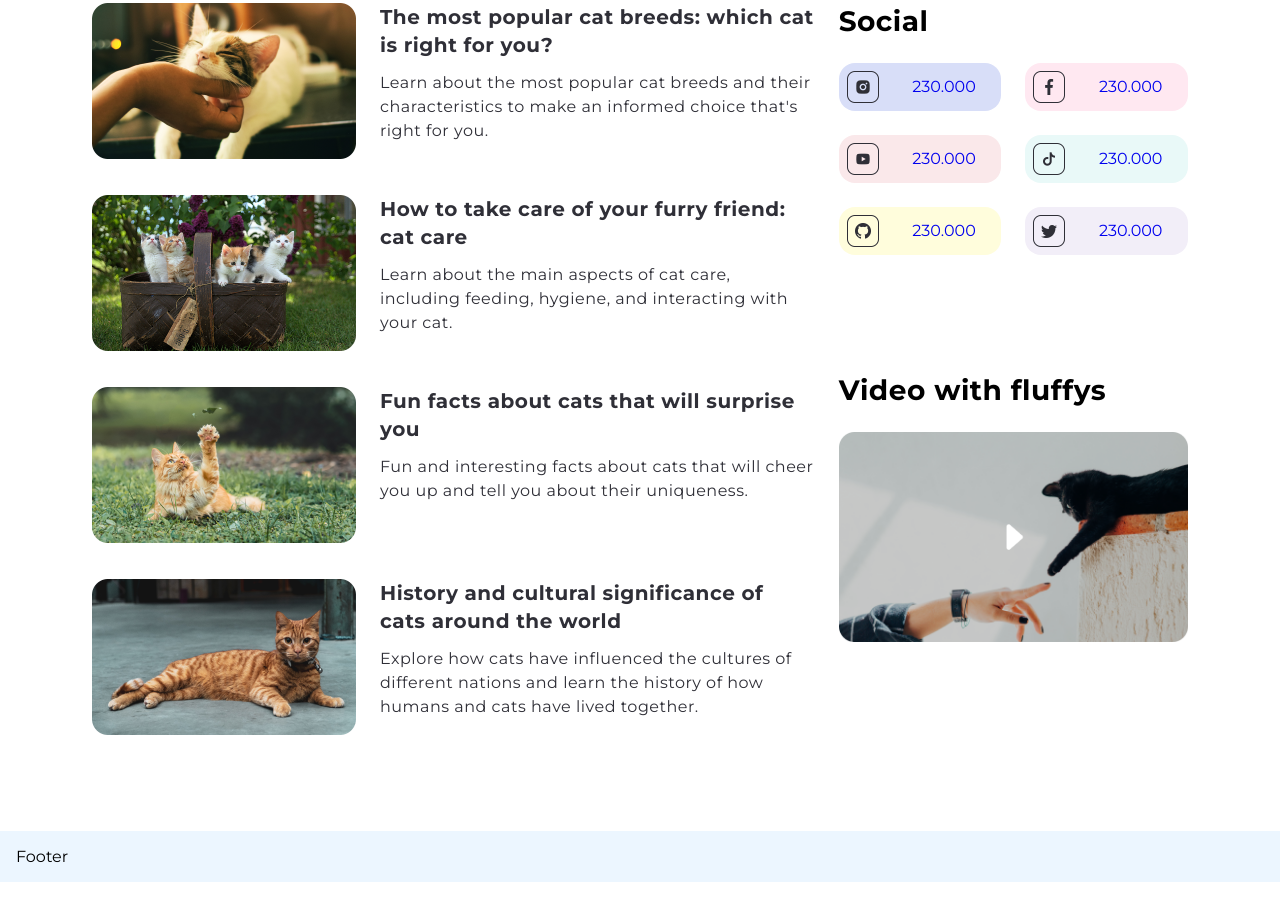
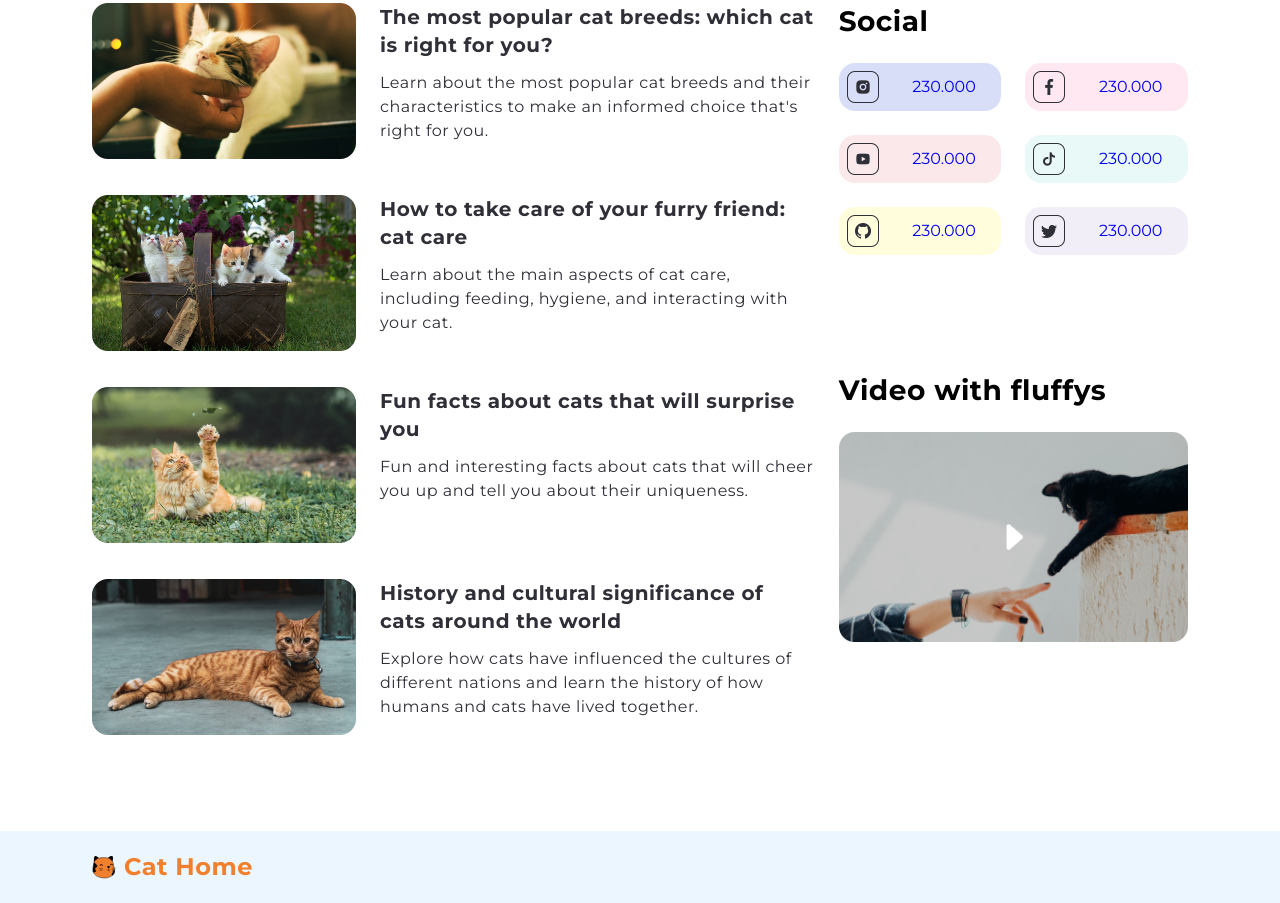
Before and after one commit to yurii-corssa/cats-home, a plain HTML site: page index.html in a window 1280 px wide. Shown: the part 717-1620 px from the top of the page. Before the commit the page ends 1599 px from the top, so only its background shows below. Drawn offline with Linux system fonts and the light colour scheme.

Commit message:
create footer

```diff
--- a/css/styles.css
+++ b/css/styles.css
@@ -229,3 +229,10 @@
   padding: 16px;
   background-color: var(--blue-light);
 }
+
+.footer-container {
+  display: grid;
+  grid-template-columns: 24px 1fr;
+  gap: 8px;
+  align-items: center;
+}
--- a/index.html
+++ b/index.html
@@ -214,6 +214,11 @@
         </div>
       </section>
     </main>
-    <footer class="footer">Footer</footer>
+    <footer class="footer">
+      <div class="container footer-container">
+        <img src="./img/cat.svg" alt="cat" class="logo" />
+        <h1 class="label">Cat Home</h1>
+      </div>
+    </footer>
   </body>
 </html>
```
